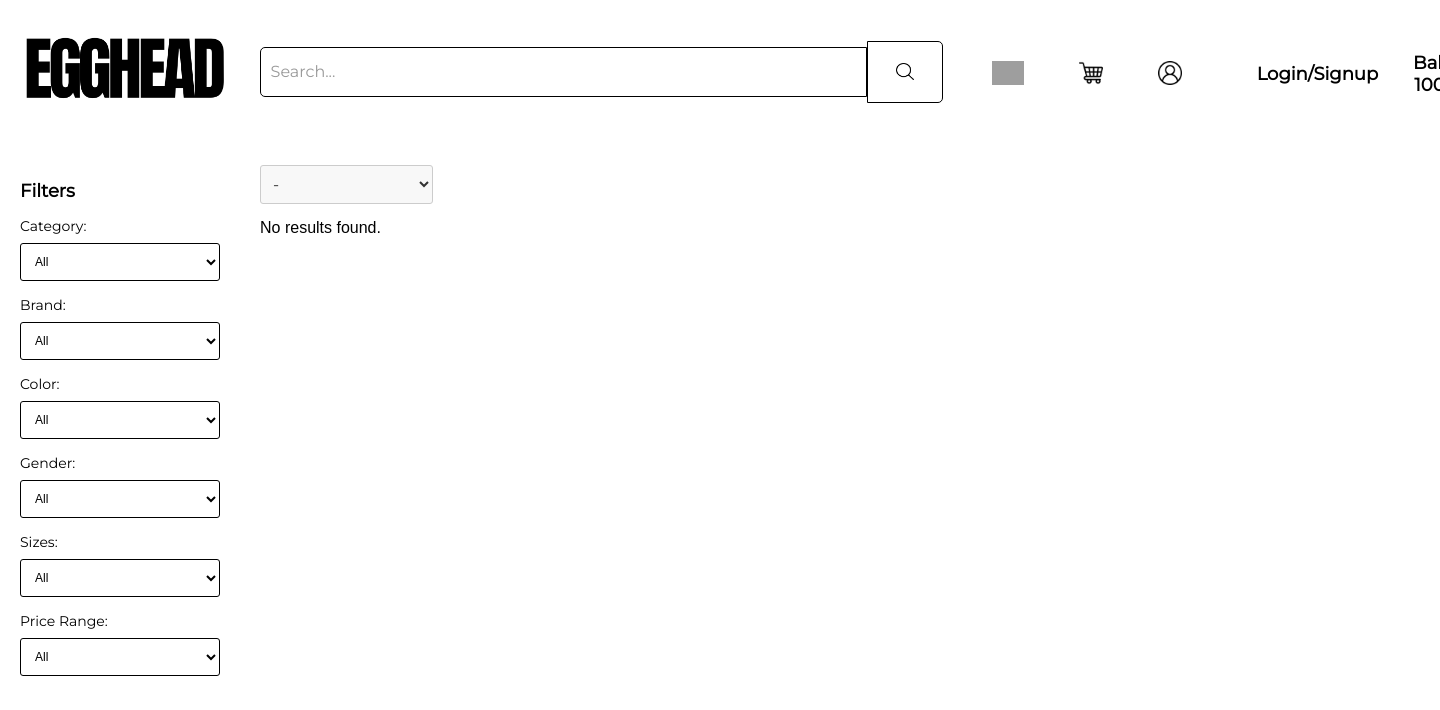
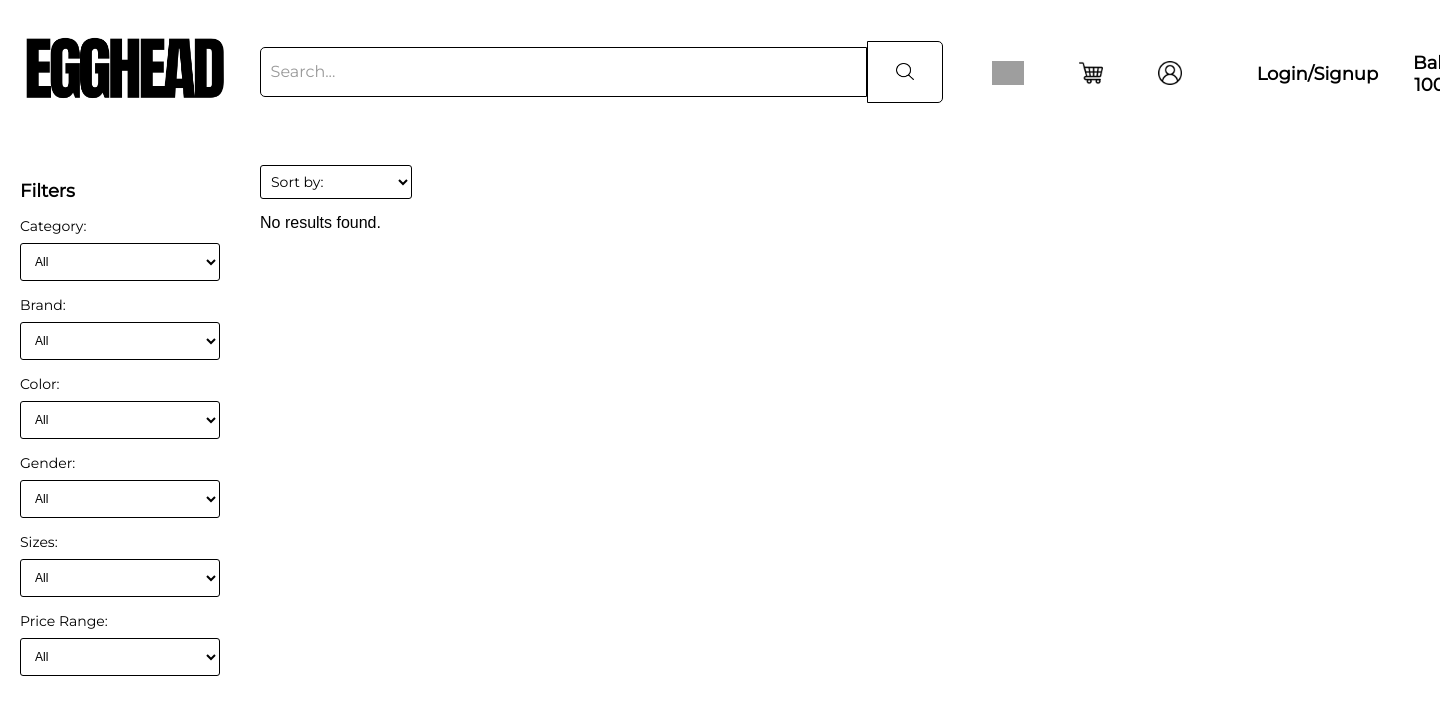
Before and after one commit to rnzbobi/ITPROG, a PHP site: page / in a window 1440 px wide; the page is wider, and only the part inside the window is pictured. Shown: the top 710 px of that part. Run offline with PHP 8.4, Linux system fonts and the light colour scheme; data that the repository does not hold is empty; grey boxes are pictures that could not be loaded.

Commit message:
changed the sort design

```diff
--- a/html/css/style.css
+++ b/html/css/style.css
@@ -276,13 +276,13 @@ main {
 }
 
 .sort-select {
-    padding: 8px;
-    font-size: 16px;
-    border: 1px solid #ccc;
+    padding: 6px;
+    font-size: 14px;
+    border: 1px solid #000000;
     border-radius: 3px;
     margin-right: 10px;
-    background-color: #f8f8f8;
-    color: #333;
+    background-color: #ffffff;
+    color: #000000;
     font-family: 'Montserrat', sans-serif;
 }
 
--- a/html/index.php
+++ b/html/index.php
@@ -157,7 +157,7 @@ if (!isset($_SESSION['username'])) {
         <main>
         <form action="index.php" method="GET" id="sortForm" class="sort-form">
         <select name="sort" id="sort" class="sort-select">
-            <option value="">-</option>
+            <option value="">Sort by:</option>
             <option value="best-selling"<?php if (isset($_GET['sort']) && $_GET['sort'] === 'best-selling') echo ' selected'; ?>>Best Selling</option>
             <option value="A-Z"<?php if (isset($_GET['sort']) && $_GET['sort'] === 'A-Z') echo ' selected'; ?>>A - Z</option>
             <option value="Z-A"<?php if (isset($_GET['sort']) && $_GET['sort'] === 'Z-A') echo ' selected'; ?>>Z - A</option>
```
